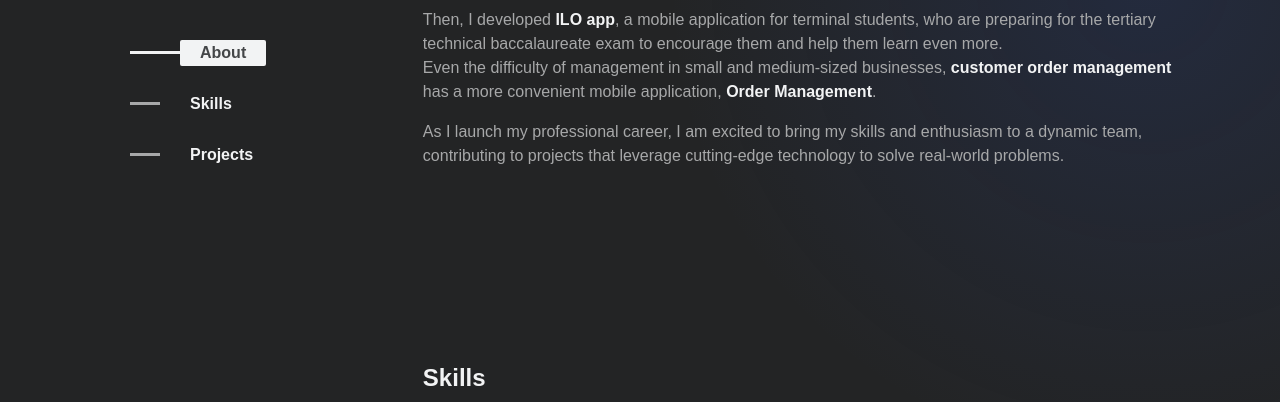
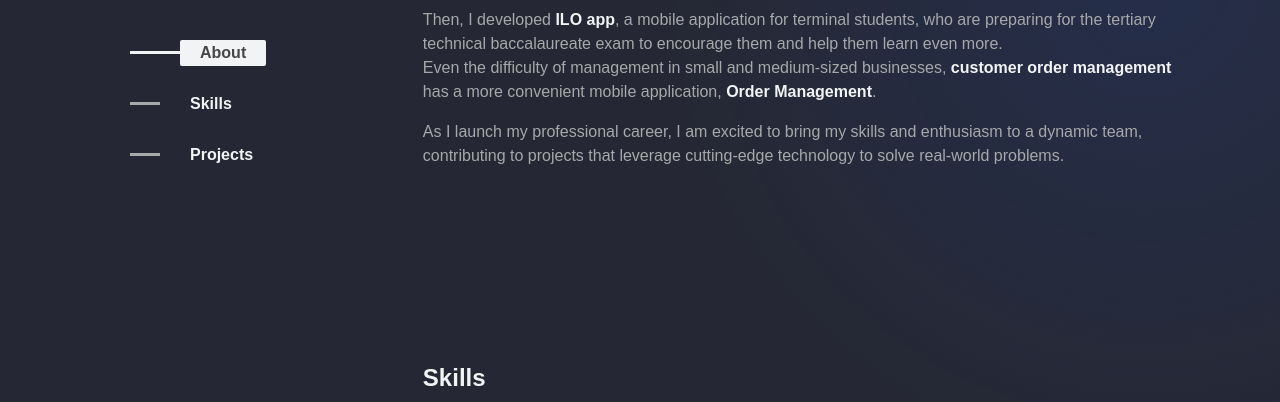
Before and after one commit to andhi-kenah/andhi, a plain HTML site: page index.html in a window 1280 px wide. Shown: the part 272-674 px from the top of the page. Drawn offline with Linux system fonts and the light colour scheme; files whose address does not match are found by name.

Commit message:
body backgroundColor

```diff
--- a/index.html
+++ b/index.html
@@ -10,7 +10,7 @@
     <title>Andhi Kenah</title>
 </head>
 
-<body style="background-color: #232425;">
+<body style="background-color: #252834;">
     <div class="container">
         <a href="#about" class="scroll-down">
             <span>SEE MORE &nbsp;<i class="fa fa-arrow-down fa-xs"></i></span>
```
